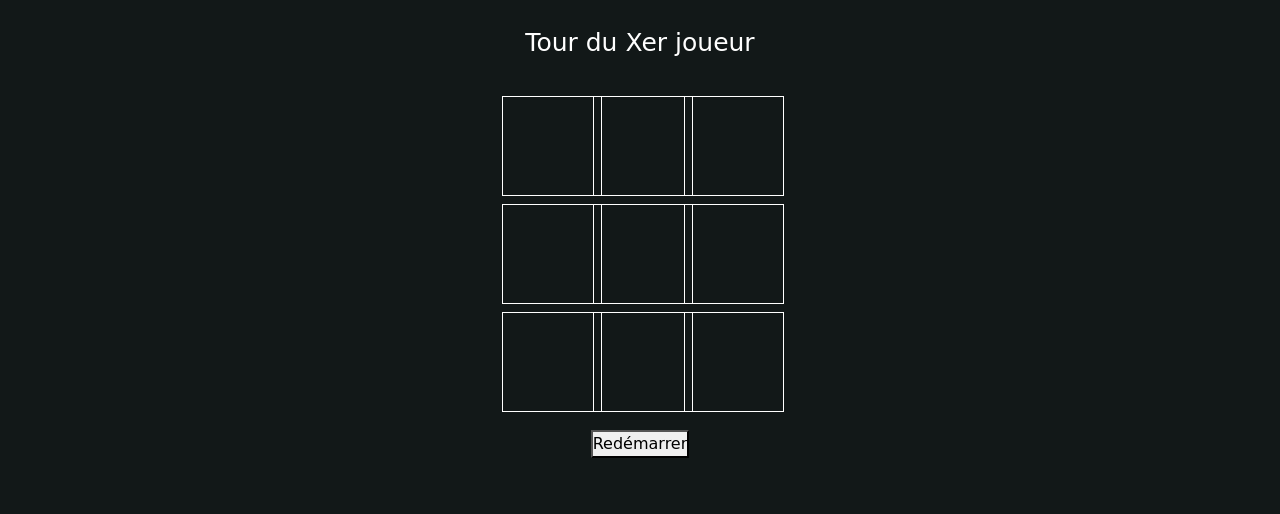
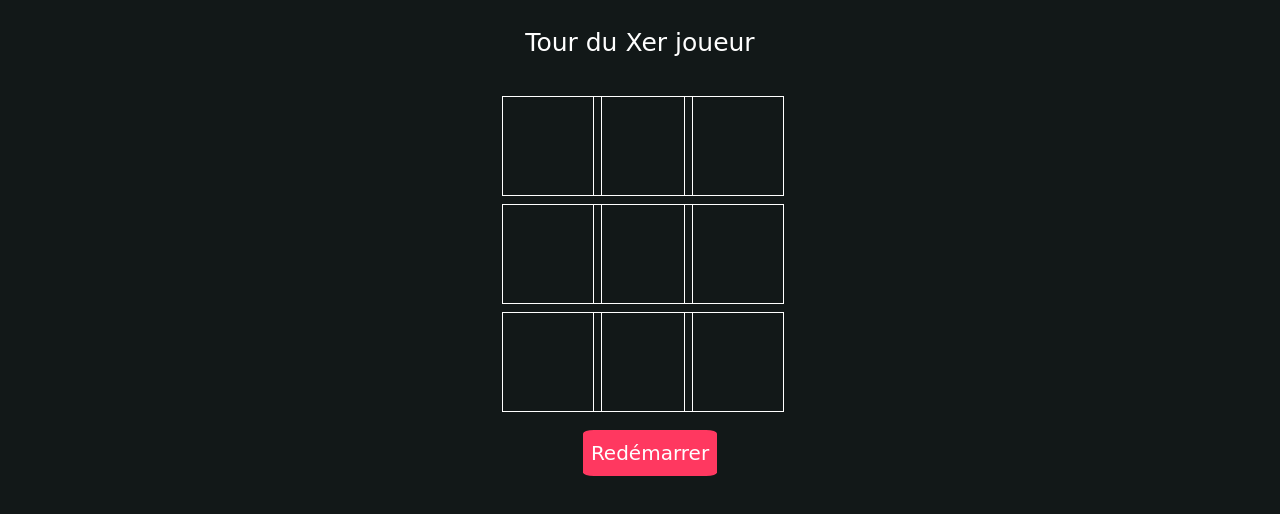
Before and after one commit to SabrinaMouginot/Le-jeu-du-morpion_JS, a plain HTML site: page morpion.html in a window 1280 px wide. Shown: the part 230-744 px from the top of the page. Drawn offline with nearby package versions, Linux system fonts and the light colour scheme.

Commit message:
jzi zpplisue du style sur le bouton redemarrer couleur border fontsize

```diff
--- a/morpion.css
+++ b/morpion.css
@@ -75,3 +75,13 @@
     align-items: center;
     margin-top: 1em;
 }
+
+.redemarrer{
+    background-color: #ff3860;
+    color: white;
+    padding: 8px;
+    border-radius: 8%;
+    border: none;
+    font-size: 20px;
+    margin-left: 1em;
+}
--- a/morpion.html
+++ b/morpion.html
@@ -46,7 +46,7 @@
 
     </section>
     <section class="controls">
-        <button id="reset">Redémarrer</button>
+        <button class="redemarrer">Redémarrer</button>
     </section>
 
 </main>
```
